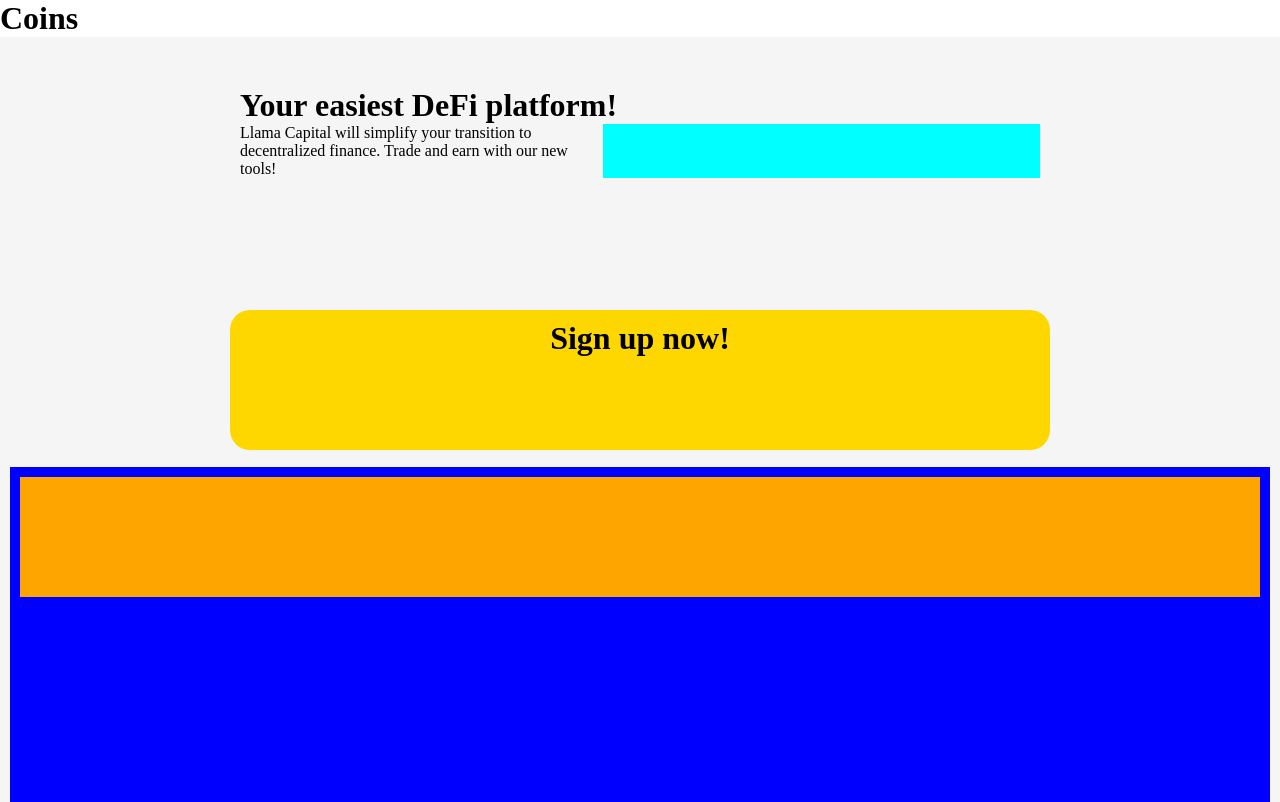
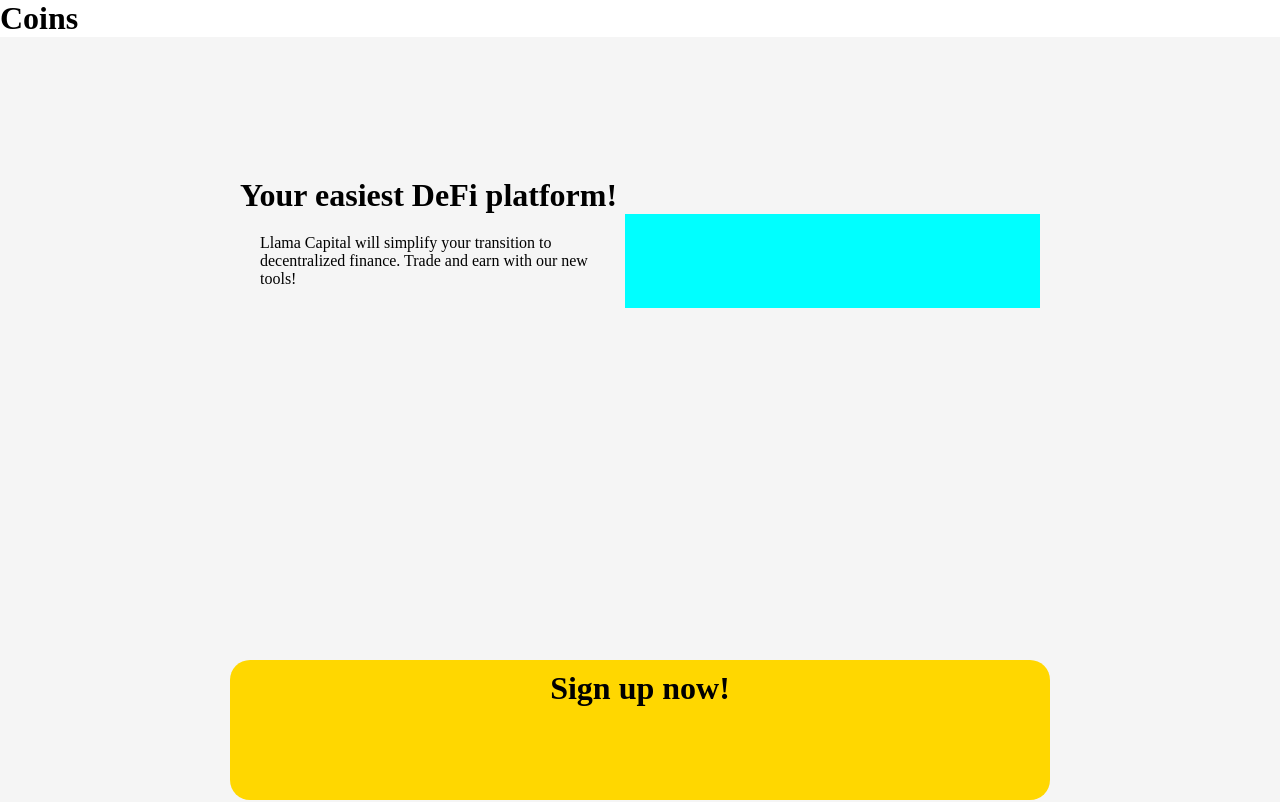
Before and after one commit to rolando-xyz/llama_capital_project, a React (Create React App) app in the folder client/: page / in a window 1280 px wide. Shown: the top 802 px of the page. Built offline with nearby package versions, Linux system fonts and the light colour scheme.

Commit message:
css commit

```diff
--- a/client/src/views/index.css
+++ b/client/src/views/index.css
@@ -19,14 +19,15 @@ main {
 .top {
     display: flex;
     justify-content: center;
-    height: 400px;
+    height: 750px;
     padding: 10px;
 }
 .clear-box {
+    align-items: center;
     height: 200px;
     width: 800px;
     color: black;
-    padding: 10px;
+    padding-top: 100px;
     margin: 20px;
     opacity: 100%;
 }
@@ -34,6 +35,10 @@ main {
 .clear-box-items {
     display: flex;
     flex-direction: row;
+}
+
+.p {
+    padding: 20px;
 }
 
 .llogo {
@@ -45,7 +50,7 @@ main {
     height: 120px;
     width: 800px;
     position: fixed;
-    top: 300px;
+    top: 650px;
     background-color: gold;
     padding: 10px;
     margin: 10px;
```
